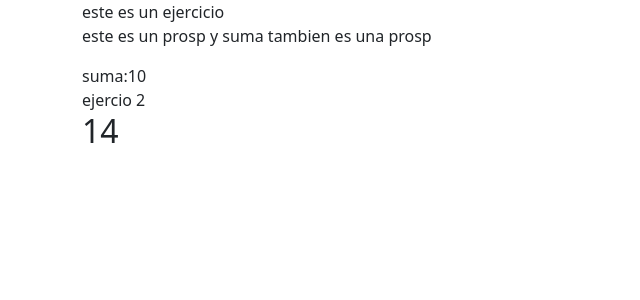
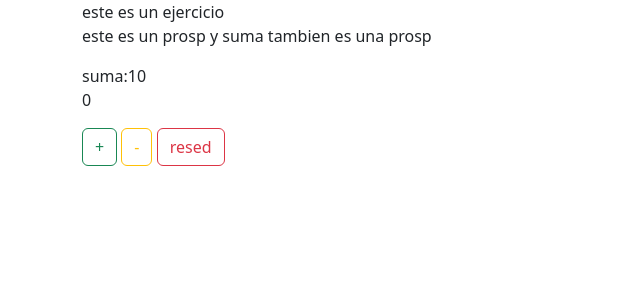
Before and after one commit to torco34/curso-react-fernado-herrera, a React (Vite) app: page / in a window 1280 px wide. Shown: the top 300 px of the page, without its empty margins (0-640 px from the left). Built offline with nearby package versions, Linux system fonts and the light colour scheme.

Commit message:
never file

```diff
--- a/src/component/ejercicio/Ejercicio.tsx
+++ b/src/component/ejercicio/Ejercicio.tsx
@@ -6,7 +6,7 @@ export const Ejercicio = ({ title, suma }) => {
         <>
             este es un ejercicio
             <p>{title}</p> suma:{suma}
-            <Ejercicio2 value={3 + 5 + 6} />
+            <Ejercicio2 value={0} />
         </>
     )
 }
--- a/src/component/ejercicio/Ejercicio2.jsx
+++ b/src/component/ejercicio/Ejercicio2.jsx
@@ -1,9 +1,28 @@
-import React from 'react'
-
-export const Ejercicio2 = ({value}) => {
+import React, { useState } from "react";
+import Button from "react-bootstrap/Button";
+export const Ejercicio2 = ({ value }) => {
+  const [conten, setContes] = useState(0);
+  const sumar = () => {
+    setContes(conten + 1);
+  };
+  const resta = () => {
+    setContes(conten - 1);
+  };
+  const resed = () => {
+    setContes(value)
+  };
   return (
-    <div>ejercio 2
-      <h2>{value}</h2>
-    </div>
-  )
-}
+    <>
+      <p>{conten}</p>
+      <Button variant="outline-success" onClick={sumar}>
+        +
+      </Button>{" "}
+      <Button variant="outline-warning" onClick={resta}>
+        -
+      </Button>{" "}
+      <Button variant="outline-danger" onClick={resed}>
+        resed
+      </Button>{" "}
+    </>
+  );
+};
```
